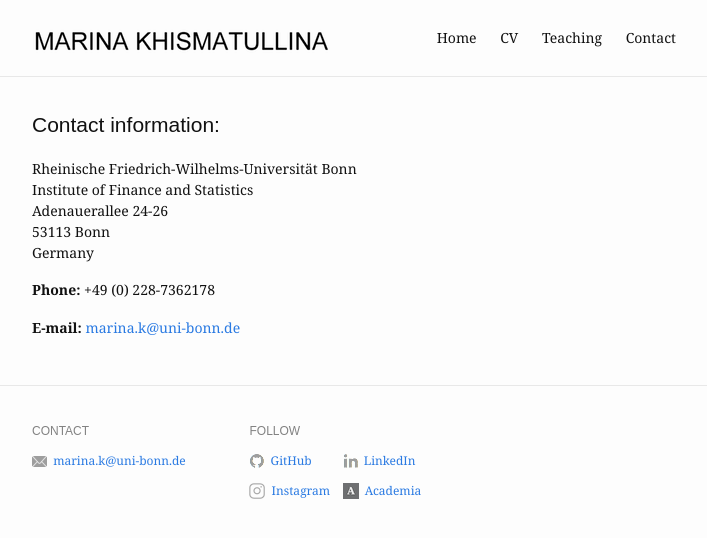
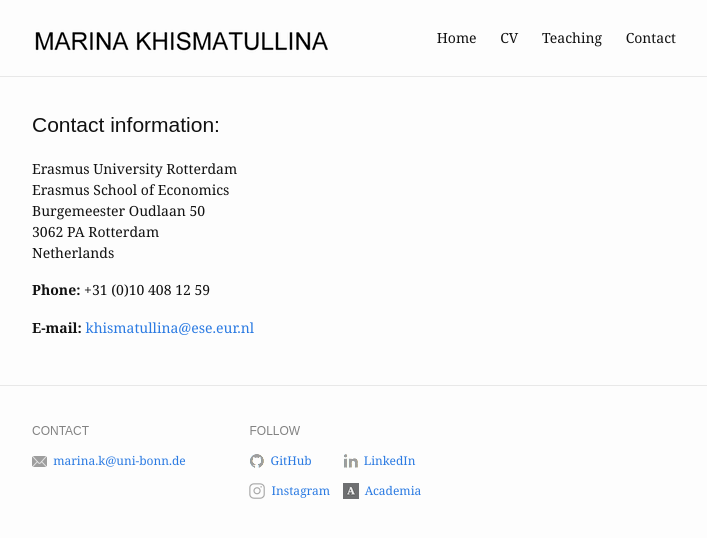
Before and after one commit to marina-khi/marina-khi.github.io, a Jekyll site: the page built from contact.markdown, in a window 1280 px wide. Shown: the top 538 px of the page, without its empty margins (286-993 px from the left). Built offline with Jekyll 4.4.1, drawn with Linux system fonts in a browser that asks for light colours.

Commit message:
Changed affiliation

```diff
--- a/contact.markdown
+++ b/contact.markdown
@@ -7,13 +7,13 @@ slug: about/
 ## Contact information:
 
 <p style="line-height:150%">
-Rheinische Friedrich-Wilhelms-Universität Bonn<br/>
-Institute of Finance and Statistics<br/>
-Adenauerallee 24-26<br/>
-53113 Bonn<br/>
-Germany<br/>
+Erasmus University Rotterdam<br/>
+Erasmus School of Economics<br/>
+Burgemeester Oudlaan 50<br/>
+3062 PA Rotterdam<br/>
+Netherlands<br/>
 </p>
 
-**Phone:** +49 (0) 228-7362178
+**Phone:** +31 (0)10 408 12 59
 
-**E-mail:** <a href="mailto:marina.k@uni-bonn.de">marina.k@uni-bonn.de</a>
+**E-mail:** <a href="mailto:khismatullina@ese.eur.nl">khismatullina@ese.eur.nl</a>
--- a/index.markdown
+++ b/index.markdown
@@ -10,9 +10,9 @@ profile_picture:
 
 ## Welcome!
 
-I am a Ph.D. candidate in Economics at the University of Bonn and a research fellow at the Institute of Finance and Statistics at the University of Bonn. In September, I will be joining the Department of Econometrics at Erasmus University Rotterdam as an Assistant Professor. I am interested in Econometrics and Statistics, specifically in Nonparametric Statistics and Time Series Analysis. I am also interested in economic applications for statistical methods.
+I am an Assistant Professor of Econometrics at Erasmus University Rotterdam. I have obtained my PhD in Economics in August 2021 at the University of Bonn. I am interested in Econometrics and Statistics, specifically in Nonparametric Statistics and Time Series Analysis. I am also interested in economic applications for statistical methods.
 
-**E-mail:** <a href="mailto:marina.k@uni-bonn.de">marina.k@uni-bonn.de</a>
+**E-mail:** <a href="mailto:khismatullina@ese.eur.nl">mailto:khismatullina@ese.eur.nl</a>
 
 
 
```
Also changed, not shown: 4 other files.
